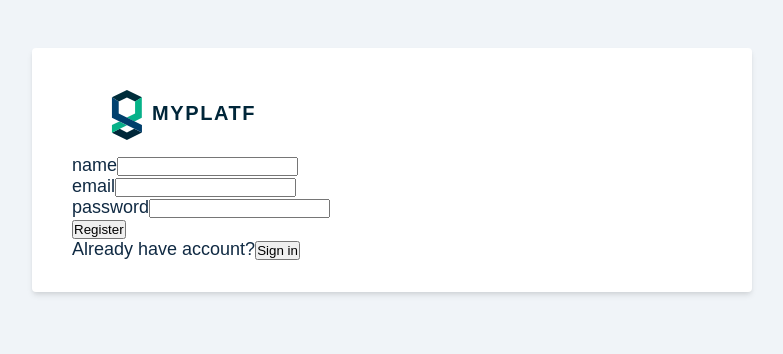
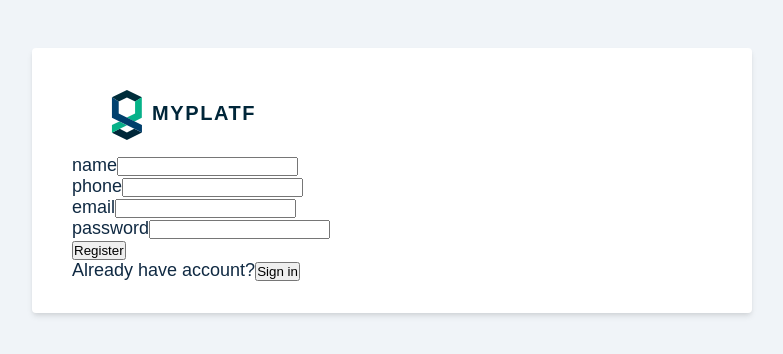
Before and after one commit to LucasMagaldi/integrated_project, a React (Create React App) app in the folder web/: page /register in a window 1280 px wide. Shown: the top 354 px of the page, without its empty margins (248-1031 px from the left). Built offline with nearby package versions, Linux system fonts and the light colour scheme.

Commit message:
Register post connection

```diff
--- a/web/src/pages/Register.js
+++ b/web/src/pages/Register.js
@@ -2,27 +2,38 @@ import { useState } from "react";
 import FormRow from "../components/FormRow";
 import Logo from "../components/Logo";
 import mainWrapper from '../assets/wrappers/mainWrapper';
+import mainApi from "../services/mainAPI";
 
 const initialState = {
   name: '',
   email: '',
   password: '',
+  phoneNumber: '',
   isMember: false
 }
 
 const Register = () => {
     const [values, setValues] = useState(initialState);
 
-    const toggleMember = () => {
+    const toggleMember = async() => {
         setValues({...values, isMember: !values.isMember})
-        const res = mainWrapper.get('/');
+        const res = await mainApi.get('/');
         console.log(res)
     }
 
     const handleChange = (e) => {
         setValues({...values, [e.target.name]: e.target.value});
-        const x = values;
-        console.log(x);
+    }
+
+    const register = async() => {
+        const res = await mainApi.post('/acounts/signup', {
+            name: values.name,
+            email:values.email,
+            password: values.password,
+            phone: values.phoneNumber
+        });
+
+        console.log(res)
     }
 
     return (
@@ -40,7 +51,16 @@ const Register = () => {
                     handleChange={handleChange}
                 />
                 }
-
+                 {
+                !values.isMember &&
+                    <FormRow
+                        type='text'
+                        name='phone'
+                        labelText='phone'
+                        handleChange={handleChange}
+                        value={values.phone}
+                    />
+                }
                 <FormRow
                     type='email'
                     name='email'
@@ -58,7 +78,7 @@ const Register = () => {
                 />
 
                 { !values.isMember ?
-                    <button type="button">
+                    <button type="button" onClick={register}>
                         Register
                     </button>
                     :
--- a/web/src/services/mainAPI.js
+++ b/web/src/services/mainAPI.js
@@ -1,4 +1,6 @@
 import axios from 'axios';
+
+const token = localStorage.getItem('token');
 
 const origin = window.location.origin;
 const base = `http://localhost:${4200}`;
@@ -6,6 +8,7 @@ const base = `http://localhost:${4200}`;
 const mainApi = axios.create({
     baseURL: base,
     headers: {
+        'Authorization': token===null ? '' : token.toString(),
         'cache-control': 'no-cache',
         'Content-Type': 'application/json'
     }
```
